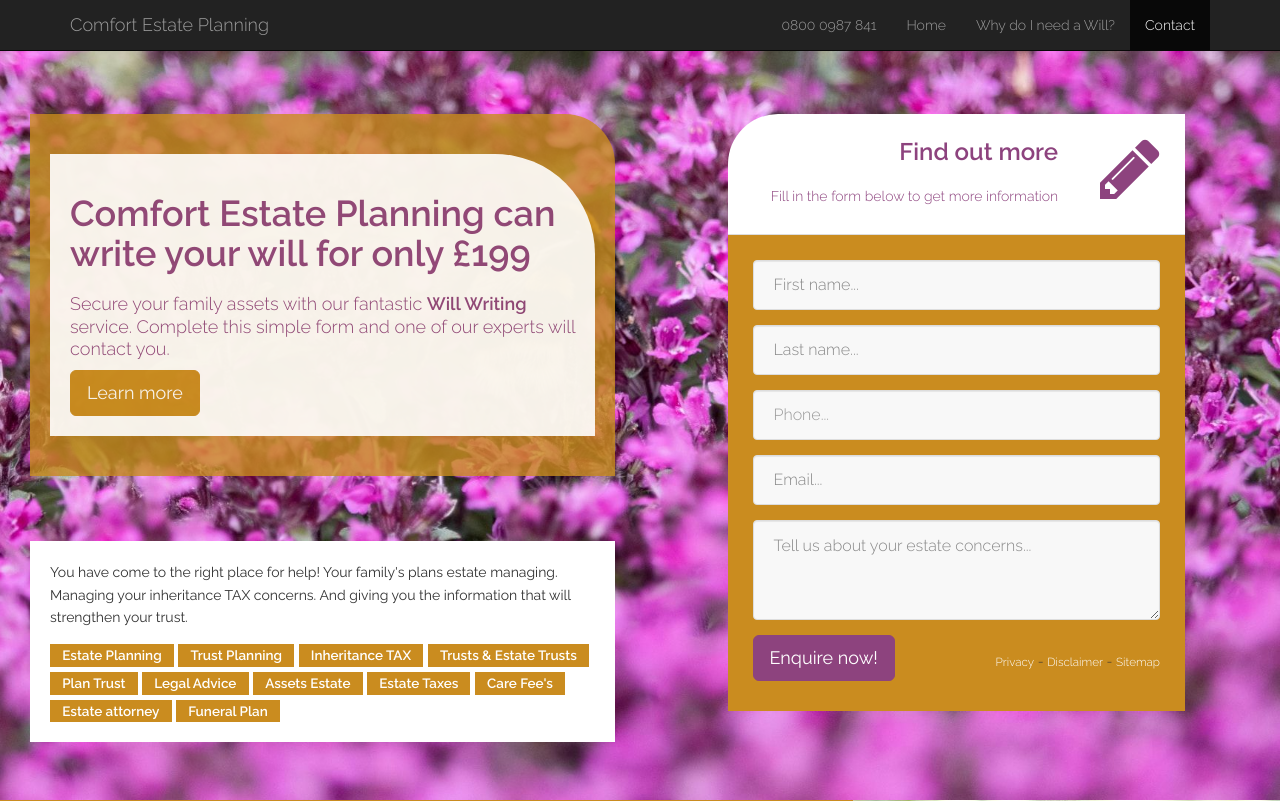
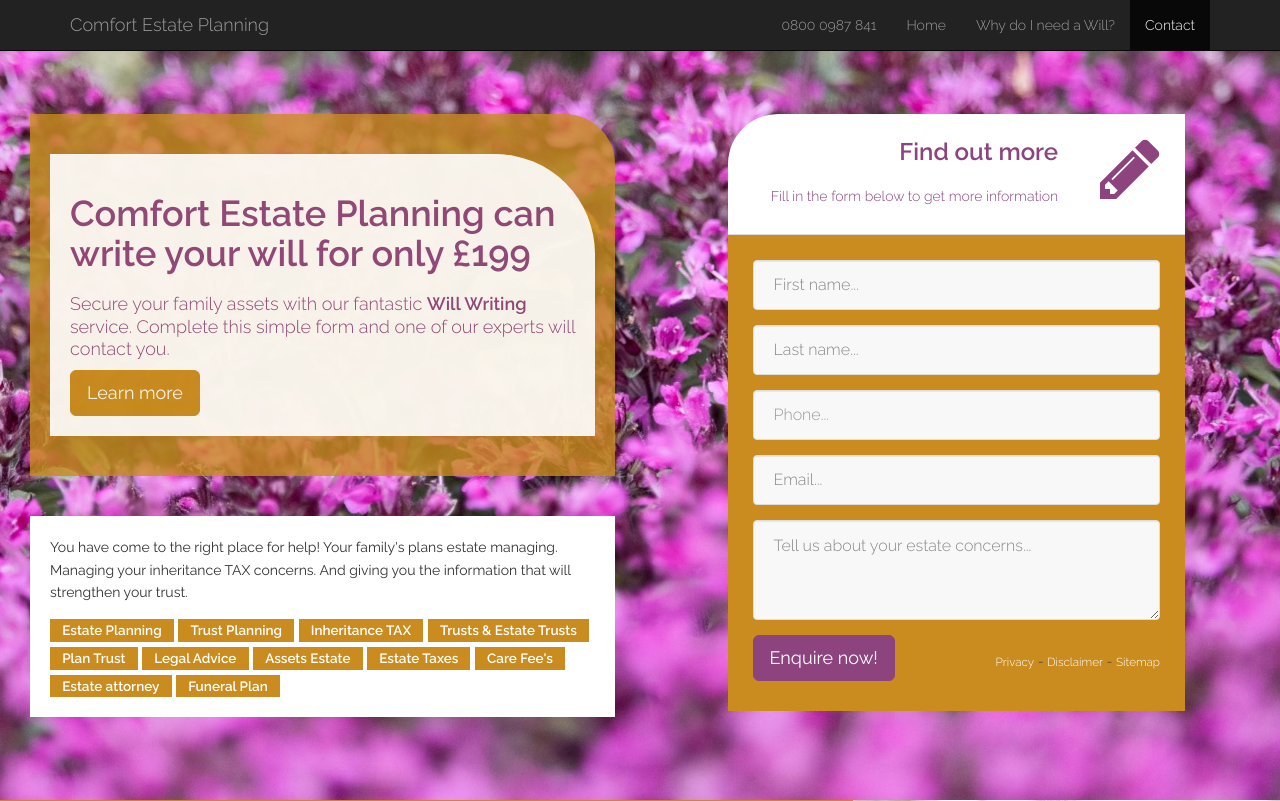
Before and after one commit to Showcase-Joz/Comfort-Wills, a PHP site: page / in a window 1280 px wide. Shown: the top 801 px of the page. Run offline with PHP 8.4, Linux system fonts and the light colour scheme; data that the repository does not hold is empty; some libraries are stand-ins or nearby versions.

Commit message:
copy layout update

```diff
--- a/css/style.css
+++ b/css/style.css
@@ -709,7 +709,7 @@
                                     padding: 20px;
                                     margin-left: -15px;
                                     margin-right: -15px;
-                                    margin-top: 65px;
+                                    margin-top: 40px;
                                 }
                                 .form-top {
                                     border-top-left-radius: 50px
```
